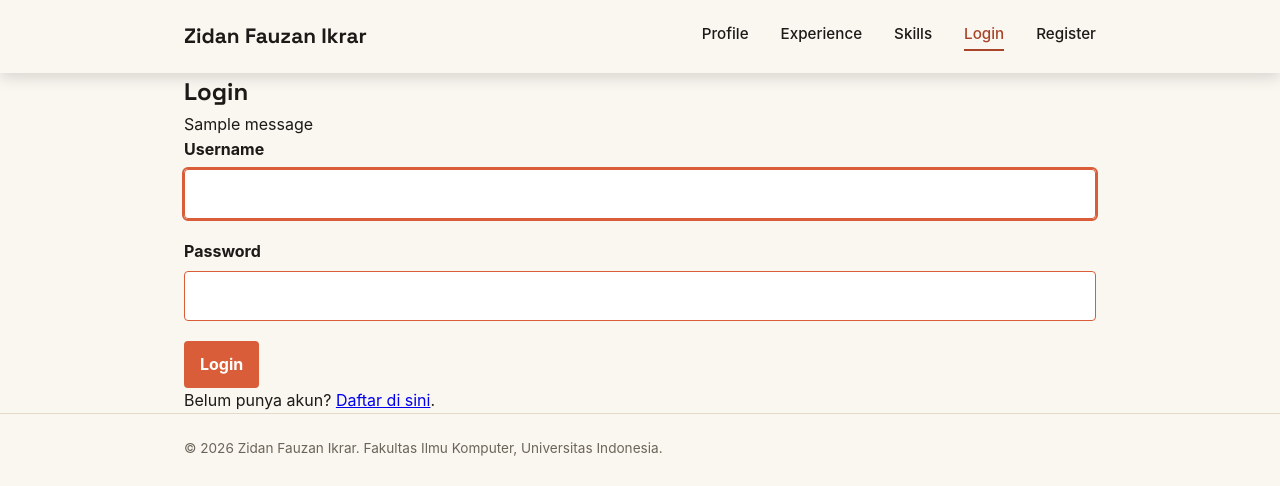
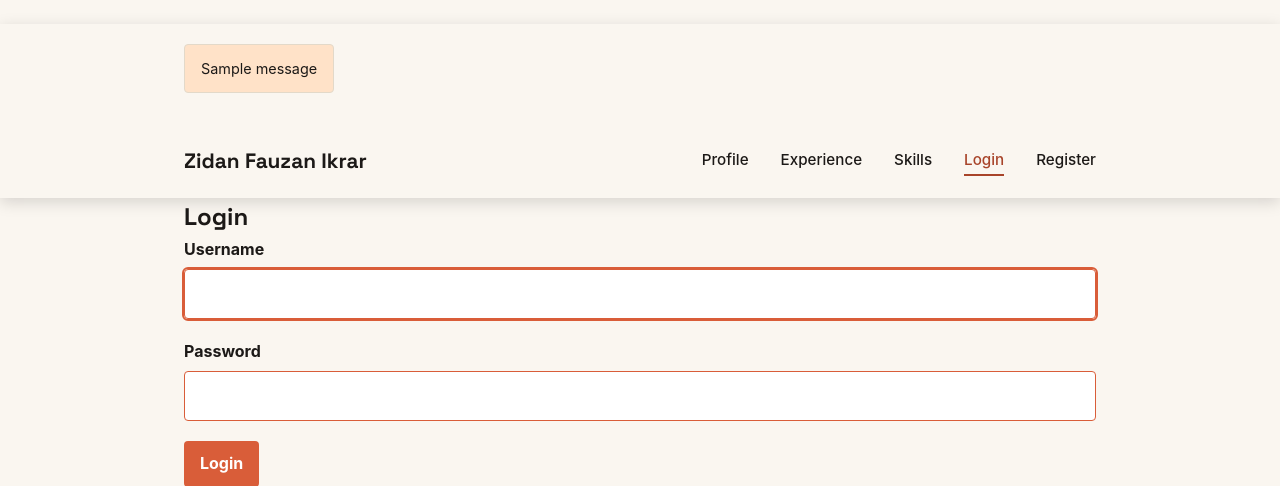
Before and after one commit to zidanfauzanikrar/myportofolio, a Django app: page /login/ in a window 1280 px wide. Shown: the top 486 px of the page. Run offline with Django 5.2, Linux system fonts and the light colour scheme; tables that the repository leaves empty hold one stand-in row (values such as "Sample post"); one stand-in notice (Sample message) is shown.

Commit message:
fix: removed extra block in 403.html and made messages appear when and where they're supposed to

```diff
--- a/static/css/style.css
+++ b/static/css/style.css
@@ -847,3 +847,23 @@ h1,
     background: rgba(255, 255, 255, 0.25);
     font-size: 0.8rem;
 }
+
+.site-messages {
+    margin-top: 1.5rem;
+}
+
+.site-message {
+    padding: 0.75rem 1rem;
+    border-radius: var(--radius);
+    border: 1px solid var(--line);
+    background: var(--accent-light);
+    color: var(--ink);
+    margin-bottom: 0.75rem;
+    font-size: 0.9rem;
+}
+
+.site-message--error {
+    background: #fde2df;
+    border-color: #b42318;
+    color: #b42318;
+}
--- a/templates/403.html
+++ b/templates/403.html
@@ -12,4 +12,3 @@
     </section>
 </main>
 {% endblock content %}
-{% endblock %}
--- a/templates/base.html
+++ b/templates/base.html
@@ -14,7 +14,14 @@
 
 <body>
   <header class="site-header">
-    <div class="container">
+    {% if messages %}
+        <div class="container site-messages">
+            {% for message in messages %}
+                <p class="site-message{% if message.tags %} site-message--{{ message.tags }}{% endif %}">{{ message }}</p>
+            {% endfor %}
+        </div>
+    {% endif %}
+      <div class="container">
         <a href="{% url 'main:show_main' %}" class="brand">{{ name }}</a>
         <nav>
             <a href="{% url 'main:show_main' %}">Profile</a>
--- a/templates/login.html
+++ b/templates/login.html
@@ -7,9 +7,6 @@
         <section class="experience-section">
             <div class="container">
                 <h1>Login</h1>
-                {% for message in messages %}
-                    <p class="form-message">{{ message }}</p>
-                {% endfor %}
                 <form method="post" action="{% url 'main:login' %}" class="project-form">
                     {% csrf_token %}
                     {% for field in form %}
```
